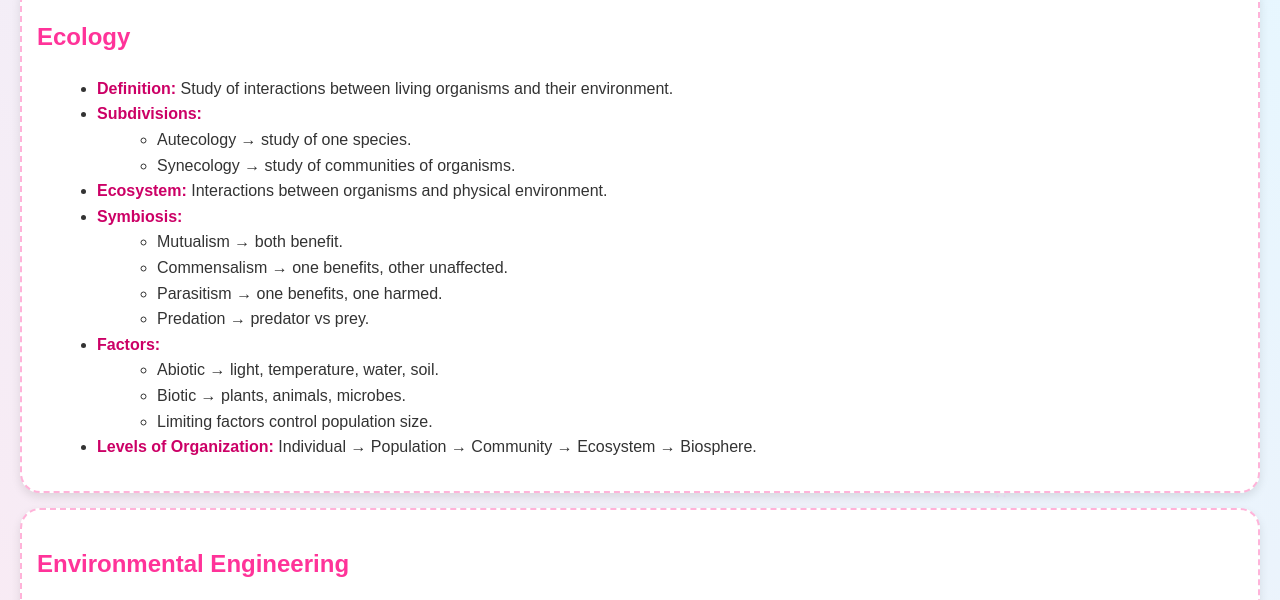
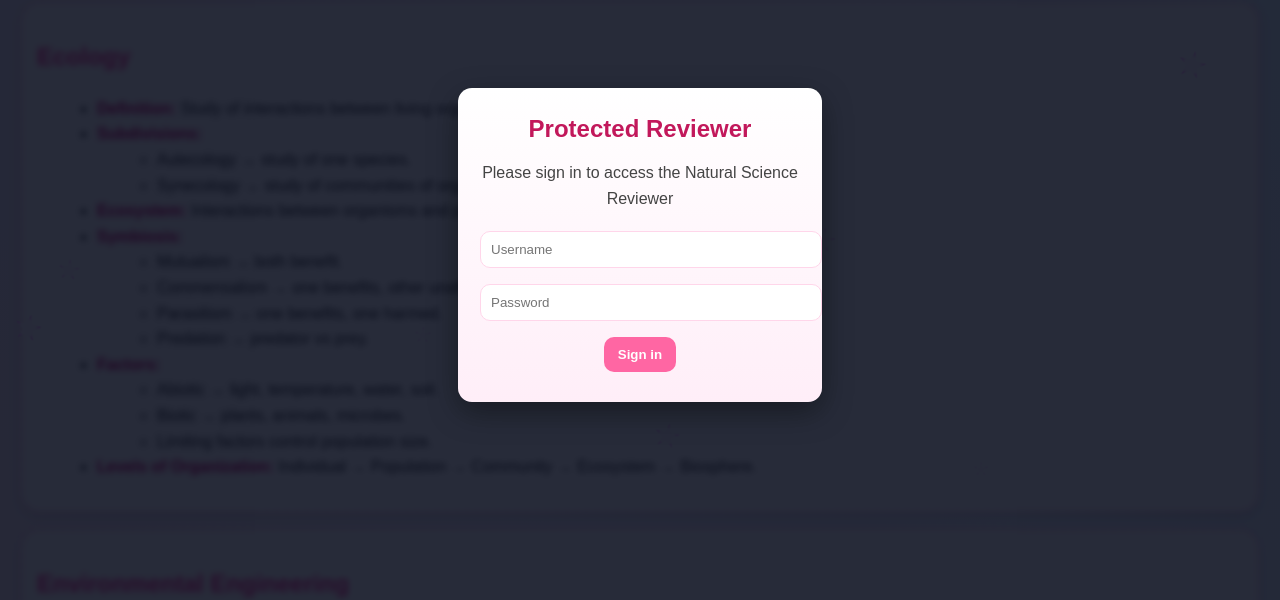
Before and after one commit to SteveJayson/science, a plain HTML site: page index.html in a window 1280 px wide. Shown: the part 155-755 px from the top of the page. Drawn offline with Linux system fonts and the light colour scheme.

Commit message:
Add files via upload

```diff
--- a/index.html
+++ b/index.html
@@ -3,17 +3,22 @@
 <head>
   <meta charset="UTF-8">
   <meta name="viewport" content="width=device-width, initial-scale=1.0">
-  <title>Natural Science 1 Reviewer - Cute Theme</title>
+  <title>Natural Science 1 Reviewer - Cute Theme (Protected)</title>
   <style>
+    :root{--overlay-bg: rgba(2,6,23,0.85)}
     body {
       font-family: Arial, sans-serif;
       line-height: 1.6;
-      margin: 20px;
+      margin: 0; /* reset so overlay covers full viewport */
       background: linear-gradient(to top right, #ffe6f0, #e6f7ff);
       color: #333;
       overflow-x: hidden;
       position: relative;
+      min-height:100vh;
     }
+
+    .page-wrap{padding:20px;}
+
     h1, h2, h3 {
       color:#ff3399;
       text-shadow: 1px 1px #fff;
@@ -61,9 +66,48 @@
       10% { opacity: 1; }
       100% { transform: translateY(-120vh) scale(1.2); opacity: 0; }
     }
+
+    /* Login overlay */
+    .overlay {
+      position: fixed; inset:0; display:flex; align-items:center; justify-content:center;
+      background: var(--overlay-bg); z-index:9999; padding:20px;
+    }
+    .login-card{
+      background: linear-gradient(180deg,#fff,#ffeef8); border-radius:14px; padding:22px; width:320px; box-shadow:0 10px 30px rgba(0,0,0,0.4); text-align:center;
+    }
+    .login-card h2{margin:0 0 12px;color:#c2185b}
+    .login-card input{width:100%;padding:10px;border-radius:10px;border:1px solid #ffd6ea;margin:8px 0}
+    .btn{display:inline-block;padding:10px 14px;border-radius:10px;border:0;background:#ff66a3;color:#fff;font-weight:700;cursor:pointer}
+    .msg{color:#880e4f;margin-top:8px;font-size:14px}
+    .logout{position:fixed; right:16px; top:16px; z-index:1000}
+
+    /* Hide content when locked (for extra guarantee) */
+    .locked .page-wrap{filter: blur(3px); pointer-events:none; user-select:none}
   </style>
 </head>
 <body>
+
+  <!-- Overlay shown when not authenticated -->
+  <div id="overlay" class="overlay" aria-hidden="false">
+    <div class="login-card" role="dialog" aria-label="Login">
+      <h2>Protected Reviewer</h2>
+      <p style="margin:6px 0 12px;color:#444">Please sign in to access the Natural Science Reviewer</p>
+      <input id="username" placeholder="Username" autocomplete="username" />
+      <input id="password" type="password" placeholder="Password" autocomplete="current-password" />
+      <div style="display:flex;gap:8px;margin-top:8px;justify-content:center">
+        <button id="loginBtn" class="btn">Sign in</button>
+      </div>
+      <div id="feedback" class="msg" aria-live="polite"></div>
+    </div>
+  </div>
+
+  <!-- Logout button (hidden until authenticated) -->
+  <div id="logoutWrap" class="logout" style="display:none">
+    <button id="logoutBtn" class="btn" style="background:#9e2f5d">Log out</button>
+  </div>
+
+  <!-- Main content -->
+  <div id="main" class="page-wrap locked">
     <h1>Natural Science 1 Reviewer 🌸</h1>
     <p><em>Key ideas and summaries from lecture notes.</em></p>
 
@@ -153,9 +197,59 @@
     <footer>
       <p><em>Tip: Focus on ecosystem interactions, ethics, and major Philippine environmental laws. Use mnemonics to recall RA numbers easily! ✨</em></p>
     </footer>
+  </div>
 
   <!-- Floating stars and cute icons -->
   <script>
+    // Access control -- client-side only (not cryptographically secure)
+    const AUTH_KEY = 'ns_reviewer_authenticated_v1';
+    const VALID_USER = 'sai';
+    const VALID_PASS = 'sai';
+
+    const overlay = document.getElementById('overlay');
+    const feedback = document.getElementById('feedback');
+    const loginBtn = document.getElementById('loginBtn');
+    const logoutBtn = document.getElementById('logoutBtn');
+    const logoutWrap = document.getElementById('logoutWrap');
+    const main = document.getElementById('main');
+
+    function isAuthenticated(){ return sessionStorage.getItem(AUTH_KEY) === '1' }
+
+    function showOverlay(show){
+      overlay.style.display = show ? 'flex' : 'none';
+      document.body.classList.toggle('locked', show);
+    }
+
+    // initialize
+    if(isAuthenticated()){
+      showOverlay(false);
+      logoutWrap.style.display = 'block';
+    } else {
+      showOverlay(true);
+      logoutWrap.style.display = 'none';
+    }
+
+    loginBtn.addEventListener('click', ()=>{
+      const u = document.getElementById('username').value.trim();
+      const p = document.getElementById('password').value;
+      if(u === VALID_USER && p === VALID_PASS){
+        sessionStorage.setItem(AUTH_KEY,'1');
+        feedback.textContent = 'Login successful!';
+        showOverlay(false);
+        logoutWrap.style.display = 'block';
+      } else {
+        feedback.textContent = 'Invalid username or password.';
+        setTimeout(()=> feedback.textContent = '', 3000);
+      }
+    });
+
+    logoutBtn && logoutBtn.addEventListener('click', ()=>{
+      sessionStorage.removeItem(AUTH_KEY);
+      showOverlay(true);
+      logoutWrap.style.display = 'none';
+    });
+
+    // visual decorations (stars & icons)
     function createStar() {
       const star = document.createElement("div");
       star.classList.add("star");
@@ -164,13 +258,10 @@
       star.style.animationDuration = 3 + Math.random() * 4 + "s";
       document.body.appendChild(star);
 
-      setTimeout(() => {
-        star.remove();
-      }, 9000);
+      setTimeout(() => { star.remove(); }, 9000);
     }
     setInterval(createStar, 600);
 
-    // Floating cute icons (flowers, hearts, animals)
     const icons = ["🌸","💖","🐰","🐥","🌼","🦋"];
     function createIcon() {
       const icon = document.createElement("div");
@@ -181,9 +272,7 @@
       icon.style.animationDuration = 8 + Math.random()*6 + "s";
       document.body.appendChild(icon);
 
-      setTimeout(() => {
-        icon.remove();
-      }, 15000);
+      setTimeout(() => { icon.remove(); }, 15000);
     }
     setInterval(createIcon, 1200);
   </script>
```
Lines whose indentation alone changed are shown as unchanged.
